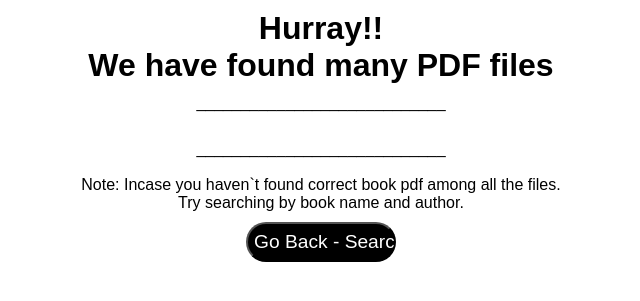
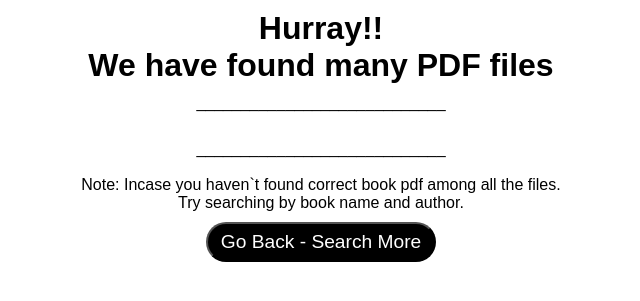
Before and after one commit to developerharry/Book-PDF-Download, a Flask app: template template/result.html in a window 1280 px wide. Shown: the top 301 px of the page, without its empty margins (319-959 px from the left). Run offline with Flask 2, Linux system fonts and the light colour scheme; the template is opened without the code that fills it, so the values that code supplies are empty.

Commit message:
Update result.css

```diff
--- a/static/css/result.css
+++ b/static/css/result.css
@@ -32,7 +32,7 @@ li{
 input{
     background-color : black;
     color: white;
-    width: 150px;
+    width: 230px;
     height: 40px;
     border-radius: 25px;
     font-family: Sans-serif;
```
